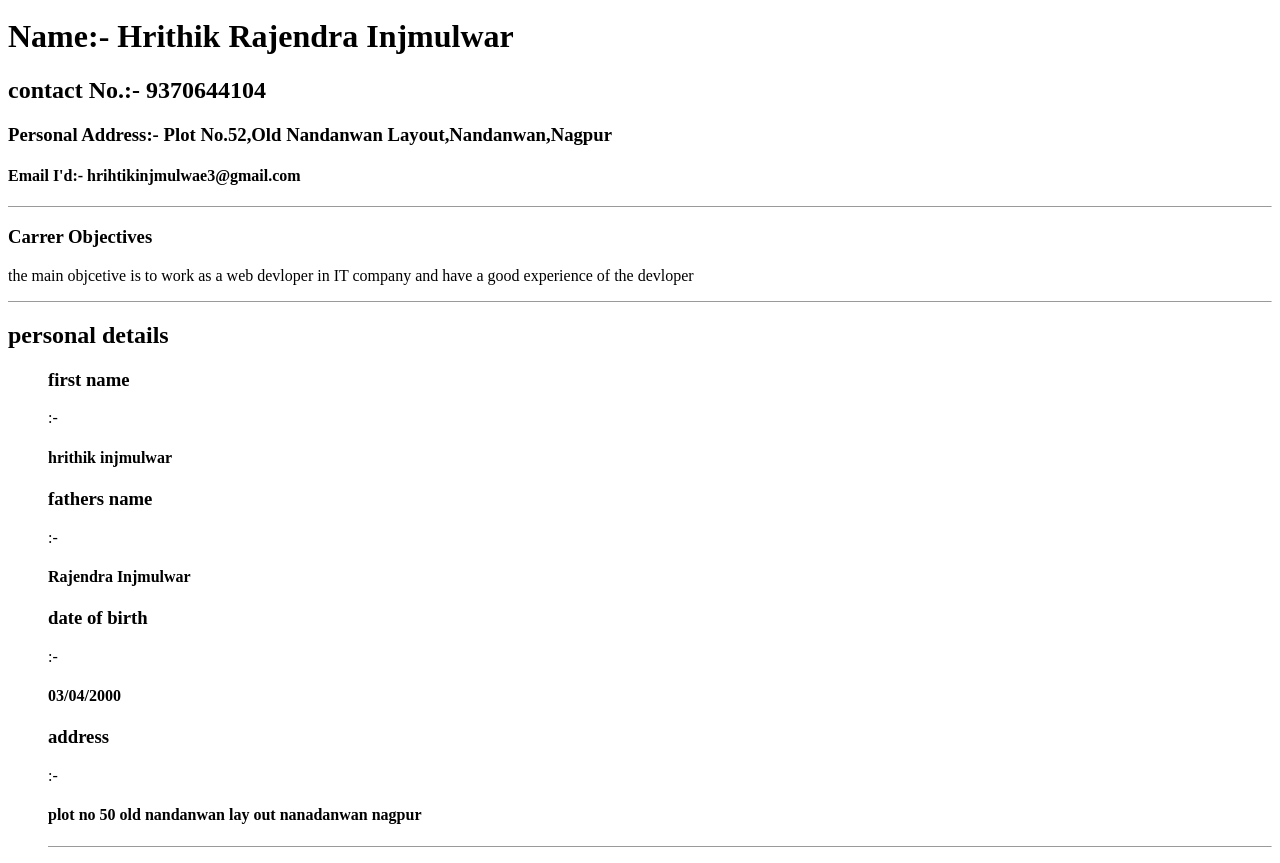
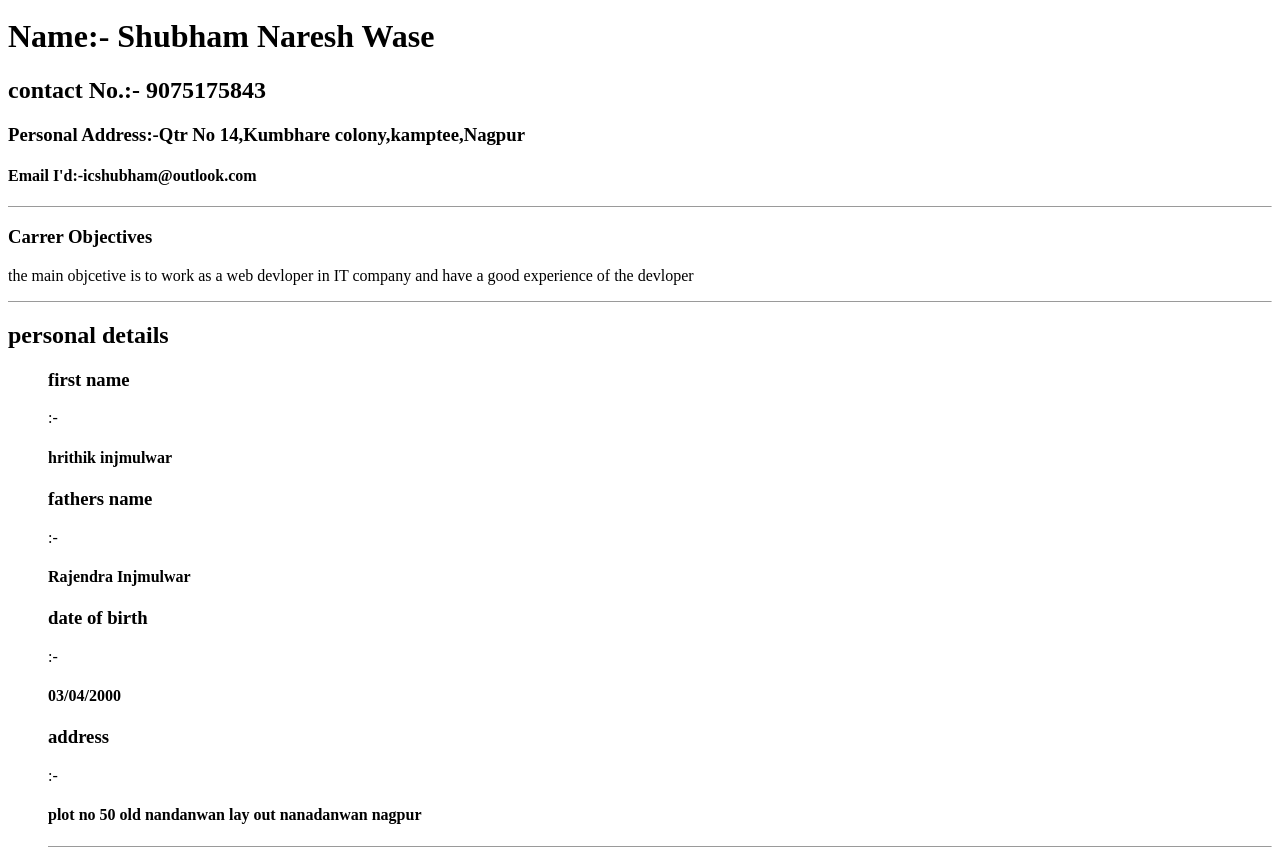
Before and after one commit to icehubham/html1, a plain HTML site: page index.html in a window 1280 px wide. Shown: the part 38-901 px from the top of the page. Drawn offline with Linux system fonts and the light colour scheme.

Commit message:
Update index.html

```diff
--- a/index.html
+++ b/index.html
@@ -10,10 +10,10 @@
 
     <hr size="(10px)">
     <img src="C:\Users\CC Lab PC-57\Desktop\hrithik personal site\hrithk.jpg" alt= "hrihtik profile pic"> hrithik</img>
-   <h1> Name:- Hrithik Rajendra Injmulwar</h1>
-    <h2>contact No.:- 9370644104</h2>
-    <h3>Personal Address:- Plot No.52,Old Nandanwan Layout,Nandanwan,Nagpur</h3>
-    <h4>Email I'd:- hrihtikinjmulwae3@gmail.com</h4>
+   <h1> Name:- Shubham Naresh Wase</h1>
+    <h2>contact No.:- 9075175843</h2>
+    <h3>Personal Address:-Qtr No 14,Kumbhare colony,kamptee,Nagpur</h3>
+    <h4>Email I'd:-icshubham@outlook.com</h4>
 <hr size="(10px)">
 <h3>Carrer Objectives</h3>
 <p> the main objcetive is to work as a web devloper in IT company and have a good experience of the devloper</p>
```
